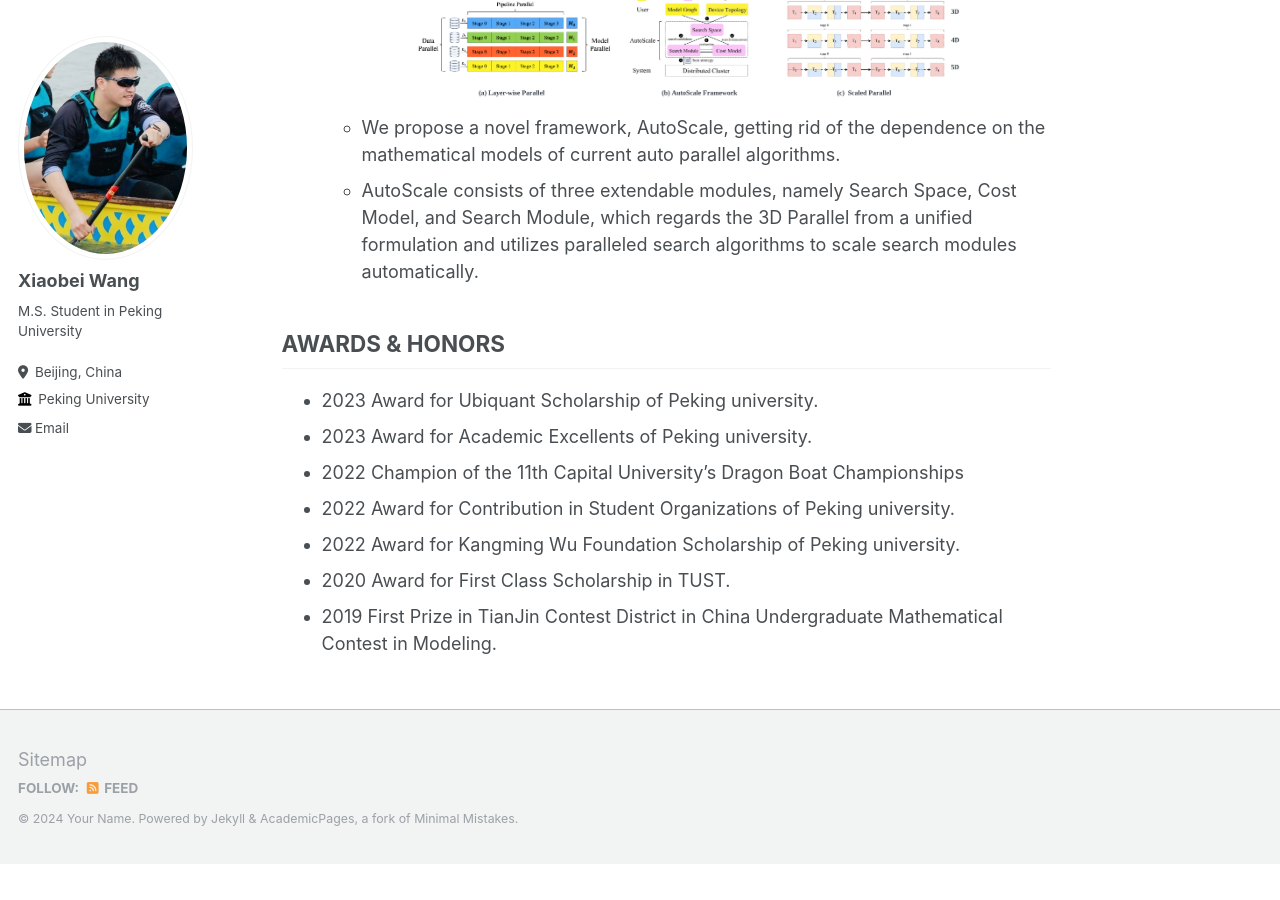
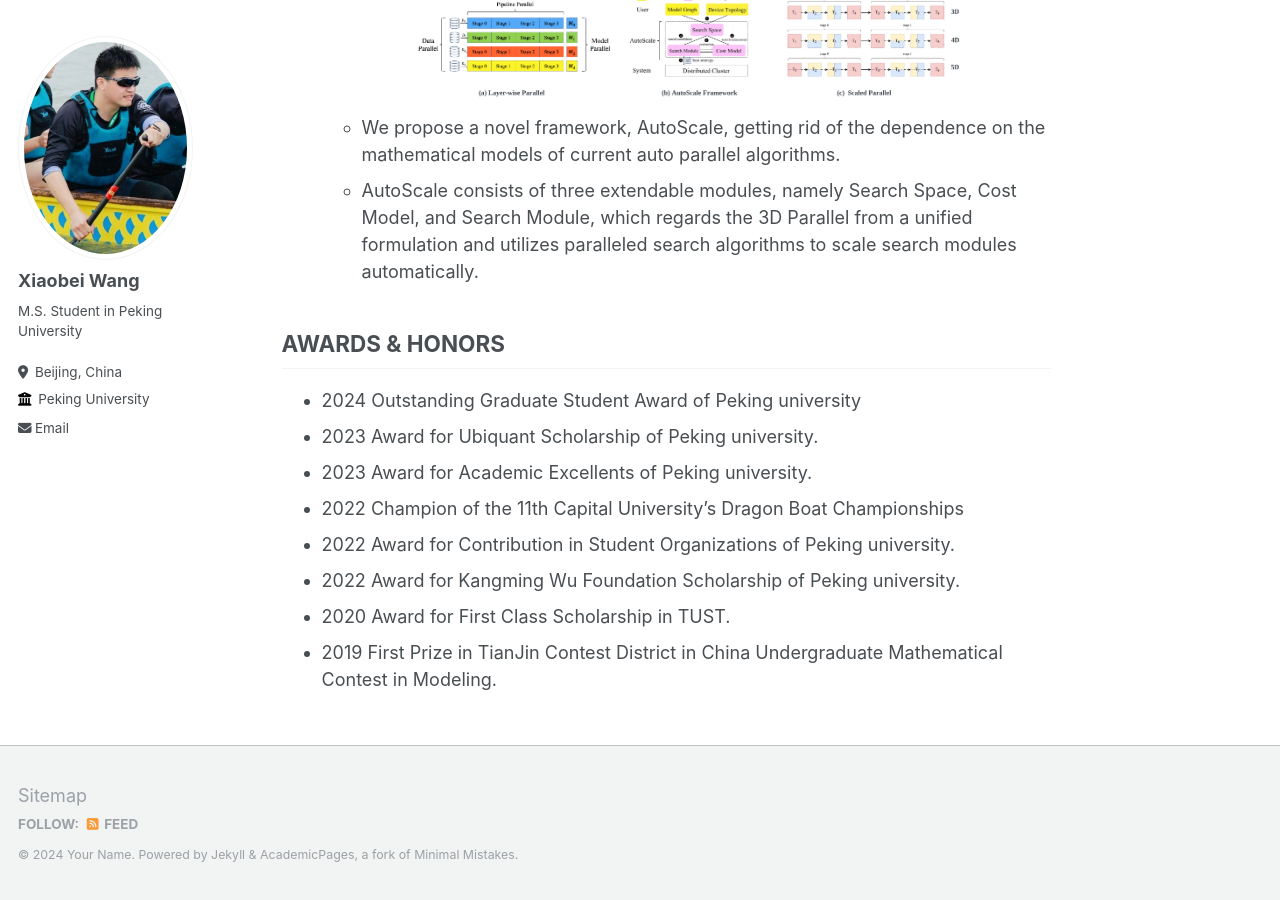
Before and after one commit to wangxiaobei822/wangxiaobei822.github.io, a Jekyll site: the page built from _pages/about.md, in a window 1280 px wide and 900 px high, scrolled down 2735 px. Built offline with Jekyll 4.4.1, drawn with Linux system fonts in a browser that asks for light colours; before the commit the page ends 3599 px from its top, so only the background shows below that.

Commit message:
Update about.md

```diff
--- a/_pages/about.md
+++ b/_pages/about.md
@@ -95,7 +95,7 @@ Projects
 
 AWARDS & HONORS
 ------
-
+- 2024  Outstanding Graduate Student Award of Peking university
 - 2023	Award for Ubiquant Scholarship of Peking university.
 - 2023	Award for Academic Excellents of Peking university.
 - 2022  Champion of the 11th Capital University's Dragon Boat Championships
```
